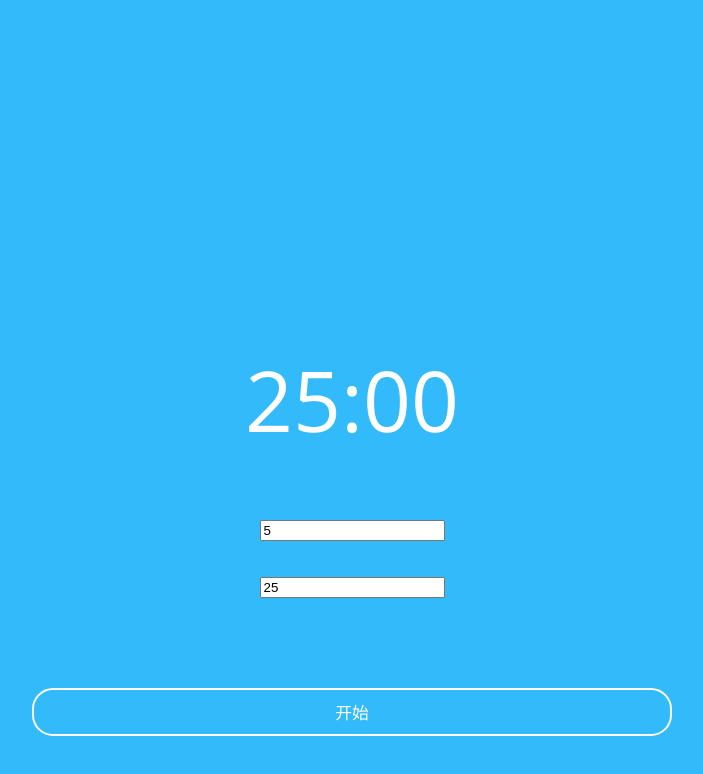
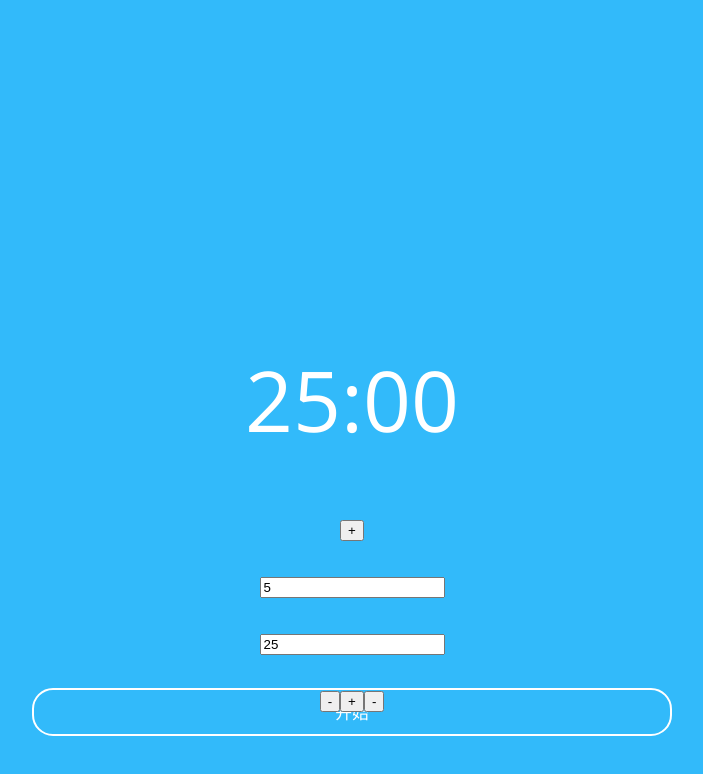
Before and after one commit to shery/ink-pomodoro, a Vue app: page / in a window 1280 px wide. Both pictures are taken after a click on the element "25:00". Shown: the top 774 px of the page, without its empty margins (288-991 px from the left). Built offline with nearby package versions, Linux system fonts and the light colour scheme.

Commit message:
style(view): change style

```diff
--- a/src/components/Pomodoro.vue
+++ b/src/components/Pomodoro.vue
@@ -22,7 +22,7 @@
     </div>
     <div class="modal" v-bind:class="{ active: isModalOpen }">
       <div class="modal-body">
-        <!-- <button v-on:click="handleBreak(1)">+</button> -->
+        <button v-on:click="handleBreak(1)">+</button>
         <div class="textfield">
           <!-- <span>{{ breakLen }}</span> -->
           <input v-model.number="breakLen" type="number">
@@ -34,10 +34,10 @@
         </div>
 
         <!-- <input v-model="breakLen"> -->
-        <!-- <button v-on:click="handleBreak(-1)">-</button> -->
+        <button v-on:click="handleBreak(-1)">-</button>
 
-        <!-- <button v-on:click="handleSession(1)">+</button> -->
-        <!-- <button v-on:click="handleSession(-1)">-</button> -->
+        <button v-on:click="handleSession(1)">+</button>
+        <button v-on:click="handleSession(-1)">-</button>
       </div>
       <div class="modal-bg" v-on:click="hideModal"></div>
     </div>
```
